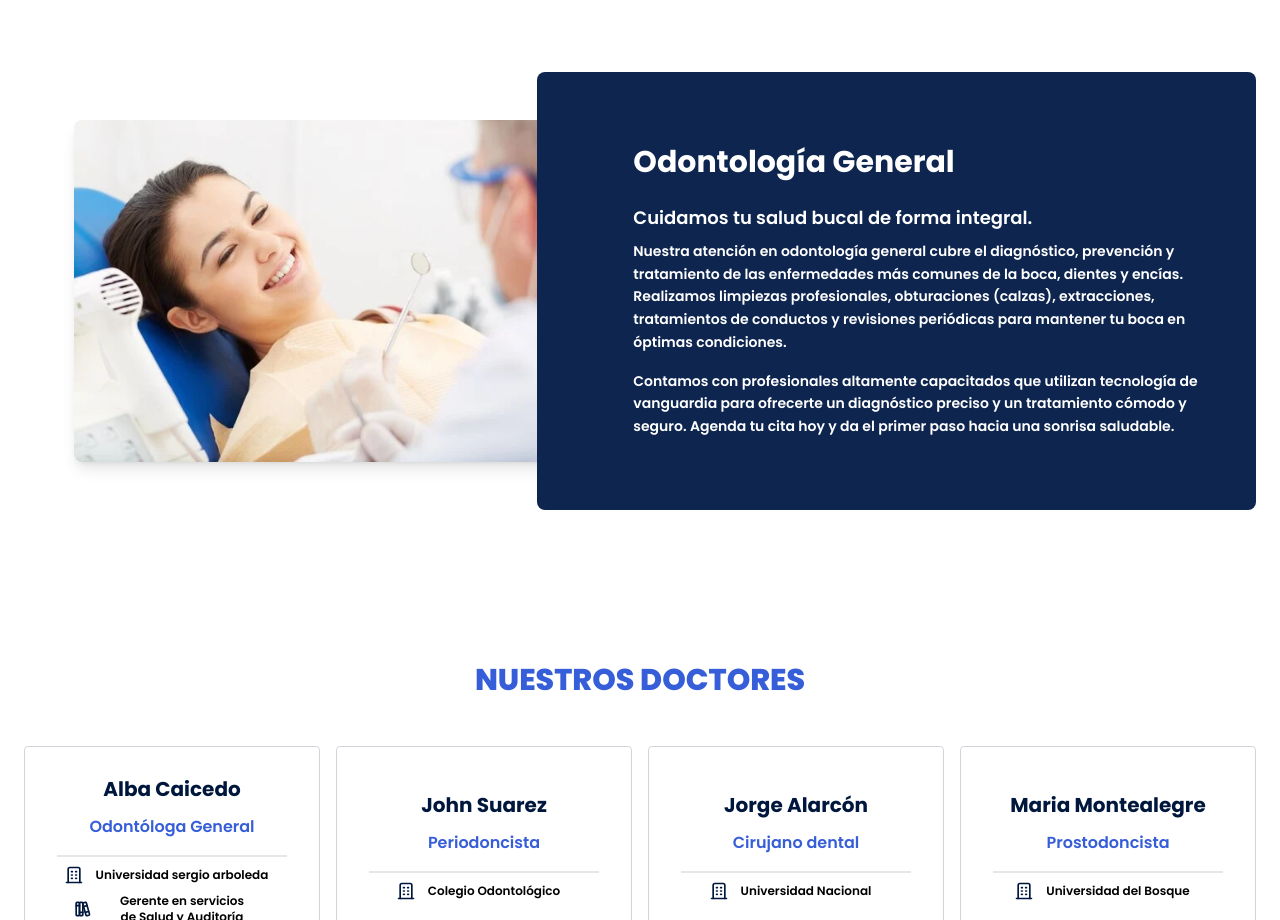
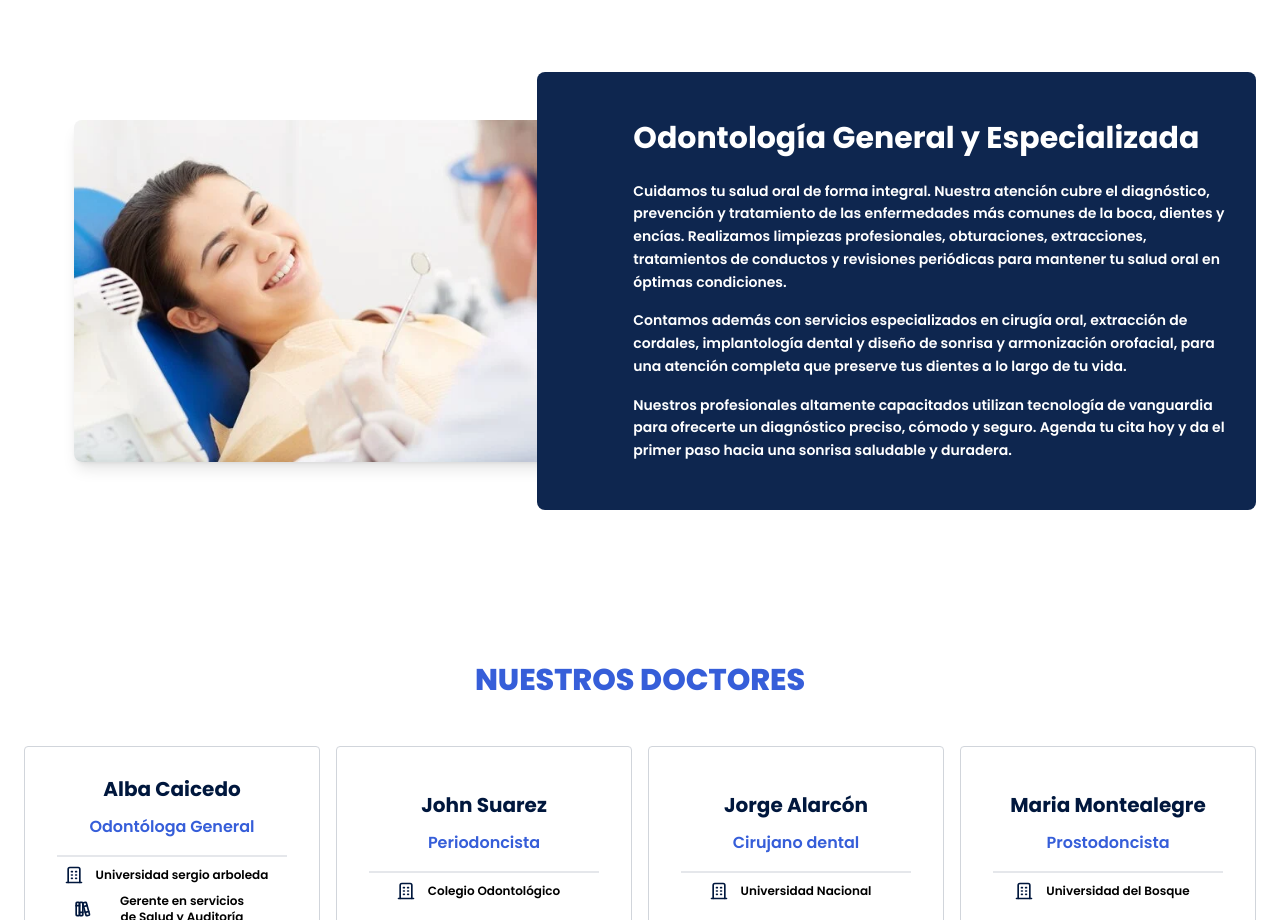
Before and after one commit to Luchooo/youroralhealth, a React (Vite) app: page / in a window 1280 px wide. Shown: the part 2100-3020 px from the top of the page. Built offline with nearby package versions, Linux system fonts and the light colour scheme.

Commit message:
feat: update domicile section with general and specialized dentistry content

```diff
--- a/src/components/Domicile/index.tsx
+++ b/src/components/Domicile/index.tsx
@@ -16,24 +16,16 @@ function Domicile() {
             <div className="flex h-full items-center rounded-lg bg-[#0e264f] p-6 text-center text-white lg:pl-12 lg:text-left">
               <div className="lg:pl-12">
                 <h2 className="mb-6 text-3xl font-bold">
-  Odontología General
+                  Odontología General y Especializada
                 </h2>
-<p className="mb-2 font-semibold text-lg">
-  Cuidamos tu salud bucal de forma integral.
+                <p className="mb-4 pb-2 lg:pb-0 text-sm leading-relaxed">
+                  Cuidamos tu salud oral de forma integral. Nuestra atención cubre el diagnóstico, prevención y tratamiento de las enfermedades más comunes de la boca, dientes y encías. Realizamos limpiezas profesionales, obturaciones, extracciones, tratamientos de conductos y revisiones periódicas para mantener tu salud oral en óptimas condiciones.
                 </p>
                 <p className="mb-4 pb-2 lg:pb-0 text-sm leading-relaxed">
-  Nuestra atención en odontología general cubre el diagnóstico,
-  prevención y tratamiento de las enfermedades más comunes de la
-  boca, dientes y encías. Realizamos limpiezas profesionales,
-  obturaciones (calzas), extracciones, tratamientos de conductos
-  y revisiones periódicas para mantener tu boca en óptimas
-  condiciones.
+                  Contamos además con servicios especializados en cirugía oral, extracción de cordales, implantología dental y diseño de sonrisa y armonización orofacial, para una atención completa que preserve tus dientes a lo largo de tu vida.
                 </p>
                 <p className="pb-2 lg:pb-0 text-sm leading-relaxed">
-  Contamos con profesionales altamente capacitados que utilizan
-  tecnología de vanguardia para ofrecerte un diagnóstico preciso
-  y un tratamiento cómodo y seguro. Agenda tu cita hoy y da el
-  primer paso hacia una sonrisa saludable.
+                  Nuestros profesionales altamente capacitados utilizan tecnología de vanguardia para ofrecerte un diagnóstico preciso, cómodo y seguro. Agenda tu cita hoy y da el primer paso hacia una sonrisa saludable y duradera.
                 </p>
               </div>
             </div>
```
Lines whose indentation alone changed are shown as unchanged.
